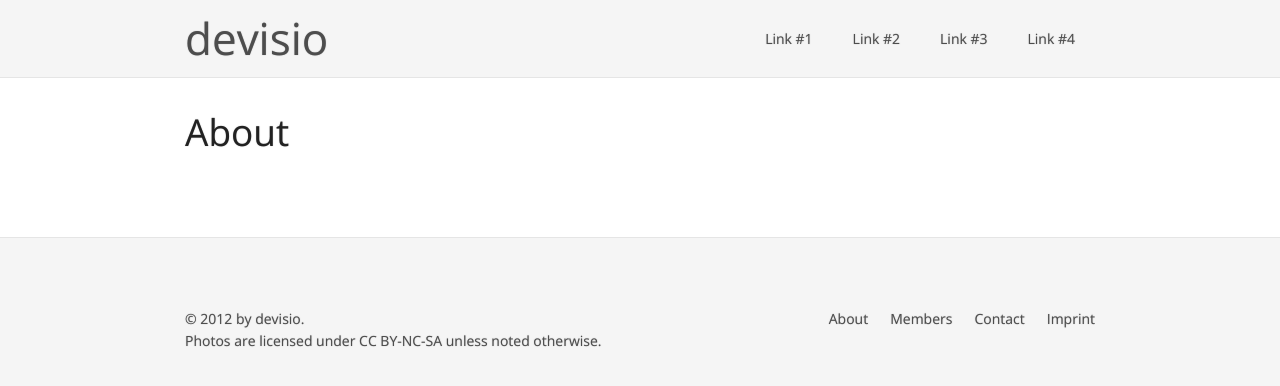
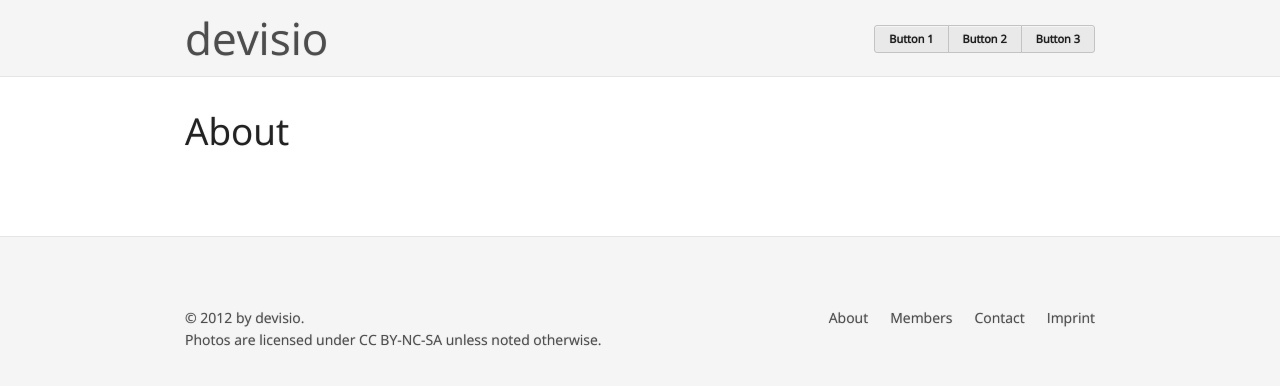
Before and after one commit to devisio/devisio-archive, a Django app: template devisio/templates/devisio/about.html in a window 1280 px wide. Shown: the top 386 px of the page. Run offline with Django 3.2, Linux system fonts and the light colour scheme; the template is opened without the code that fills it, so the values that code supplies are empty; some libraries are stand-ins or nearby versions.

Commit message:
replace useless links in top navigation with useless buttons

```diff
--- a/devisio/static/stylesheets/app.css
+++ b/devisio/static/stylesheets/app.css
@@ -48,18 +48,22 @@ header {
     border-bottom: 1px solid #e5e5e5;
 }
 
+header .button-group {
+    margin-top: 25px;
+}
+
 header .navigation {
     height: 40px;
     margin-top: 20px;
     padding: 0;
 }
 
-header a,
+header h1 a,
 footer a {
     color: #4d4d4d !important;
 }
 
-header a:hover,
+header h1 a:hover,
 footer a:hover {
     color: #777777 !important;
 }
--- a/devisio/templates/base.html
+++ b/devisio/templates/base.html
@@ -20,14 +20,11 @@
                         <h1><a href="{% url "photos:list" %}">devisio</a></h1>
                     </div>
                     <div class="eight columns">
-                        <nav>
-                            <ul class="navigation right">
-                                <li><a href="#">Link #1</a></li>
-                                <li><a href="#">Link #2</a></li>
-                                <li><a href="#">Link #3</a></li>
-                                <li><a href="#">Link #4</a></li>
-                            </ul>
-                        </nav>
+                        <ul class="button-group radius right">
+                            <li><a href="#" class="button secondary small radius">Button 1</a></li>
+                            <li><a href="#" class="button secondary small radius">Button 2</a></li>
+                            <li><a href="#" class="button secondary small radius">Button 3</a></li>
+                        </ul>
                     </div>
                 </div>
             </header>
```
